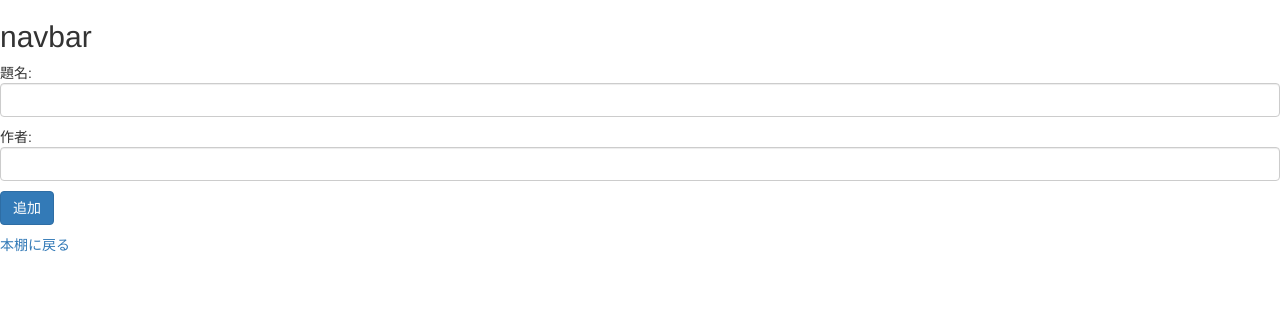
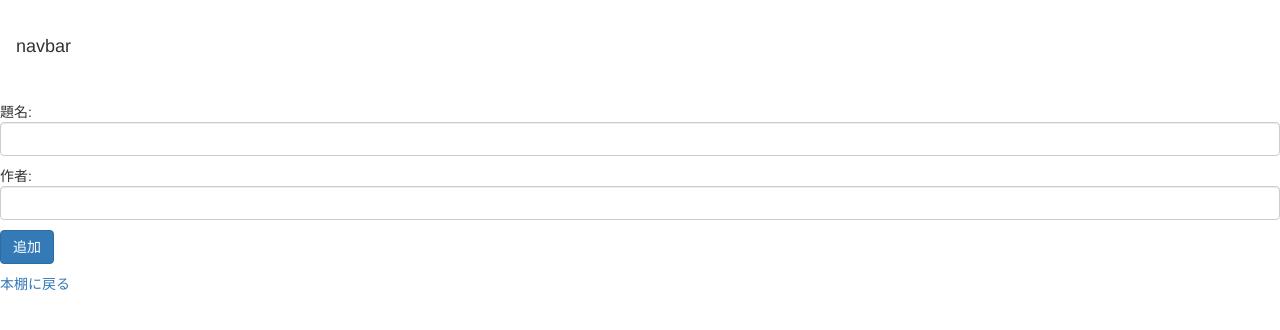
Before and after one commit to nkzwlab/jnlec_Group10, a Flask app: page /add_book/ in a window 1280 px wide. Shown: the top 330 px of the page. Run offline with Flask 2, Linux system fonts and the light colour scheme; some libraries are stand-ins or nearby versions.

Commit message:
decorate navbar using bootstrap

```diff
--- a/templates/navbar.html
+++ b/templates/navbar.html
@@ -1 +1,3 @@
-<h2>navbar</h2>
+<nav class="navbar navbar-light bg-light">
+  <span class="navbar-brand mb-0 h1">navbar</span>
+</nav>
```
Also changed, not shown: templates/bookshelf.html (line endings or trailing spaces).
